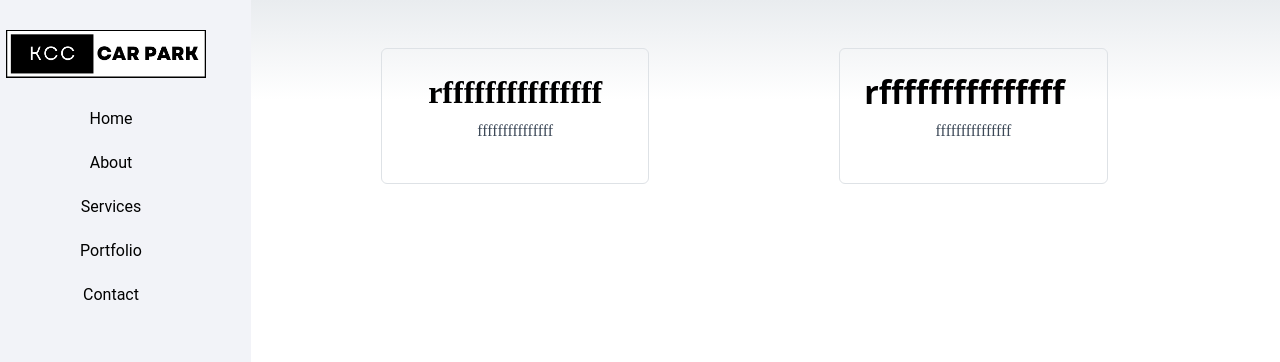
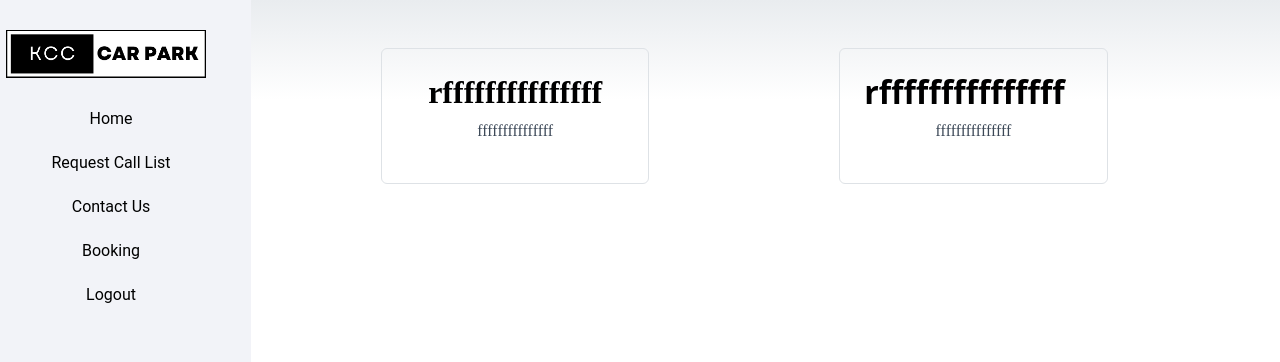
Before and after one commit to PubuduDeepamal/KCC, a React (Create React App) app: page /AdminDashBord in a window 1280 px wide. Shown: the top 362 px of the page. Built offline with nearby package versions, Linux system fonts and the light colour scheme.

Commit message:
Update Sidebar.js

```diff
--- a/src/Components/Admin/Sidebar.js
+++ b/src/Components/Admin/Sidebar.js
@@ -24,22 +24,22 @@ const Sidebar = () => {
               </li>
               <li className="nav-item">
                 <a className="nav-link" href="#">
-                  About
+                Request  Call List
                 </a>
               </li>
               <li className="nav-item">
                 <a className="nav-link" href="#">
-                  Services
+                Contact Us
                 </a>
               </li>
               <li className="nav-item">
                 <a className="nav-link" href="#">
-                  Portfolio
+                Booking
                 </a>
               </li>
               <li className="nav-item">
                 <a className="nav-link" href="#">
-                  Contact
+                 Logout
                 </a>
               </li>
             </ul>
```
